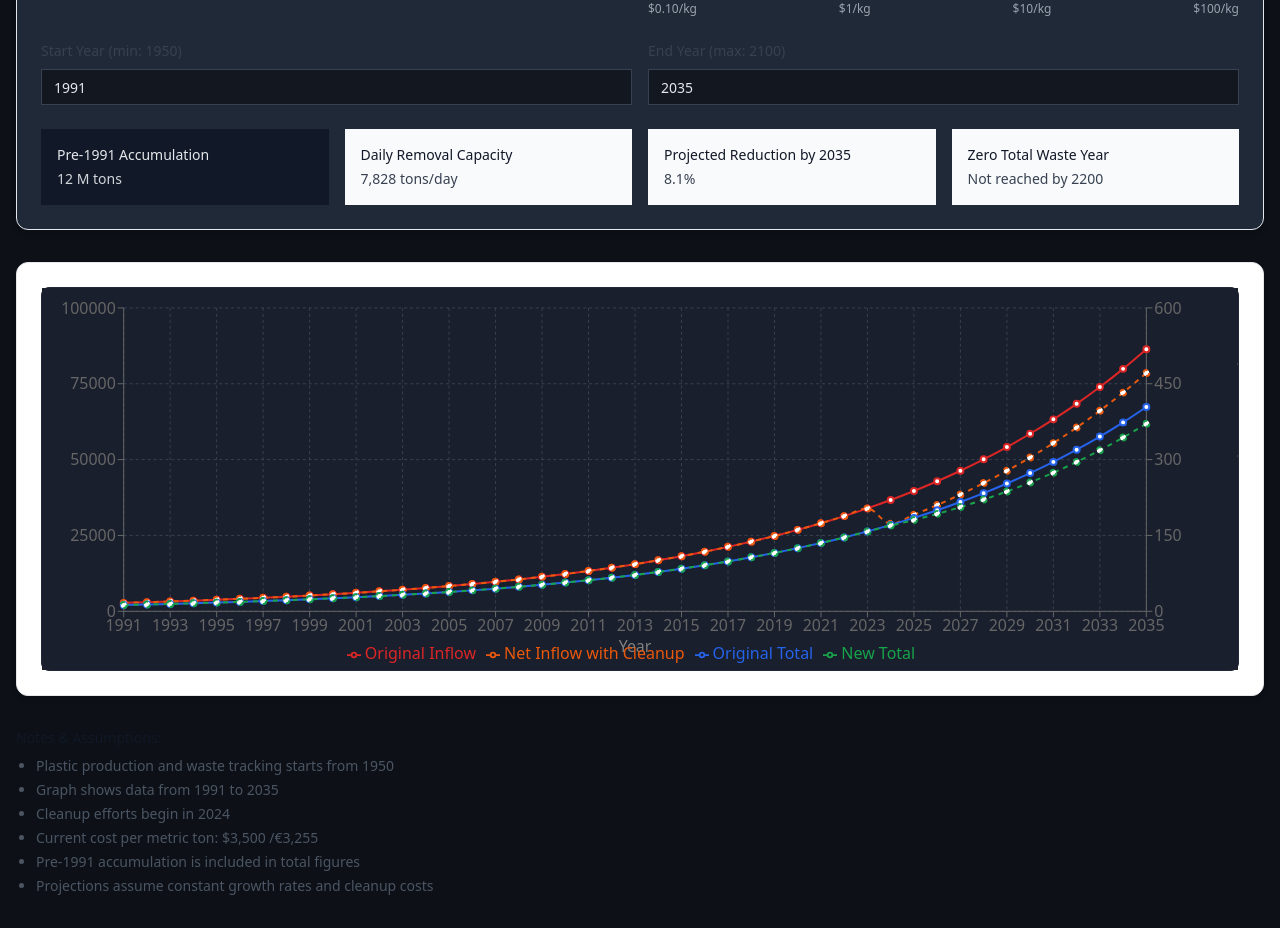
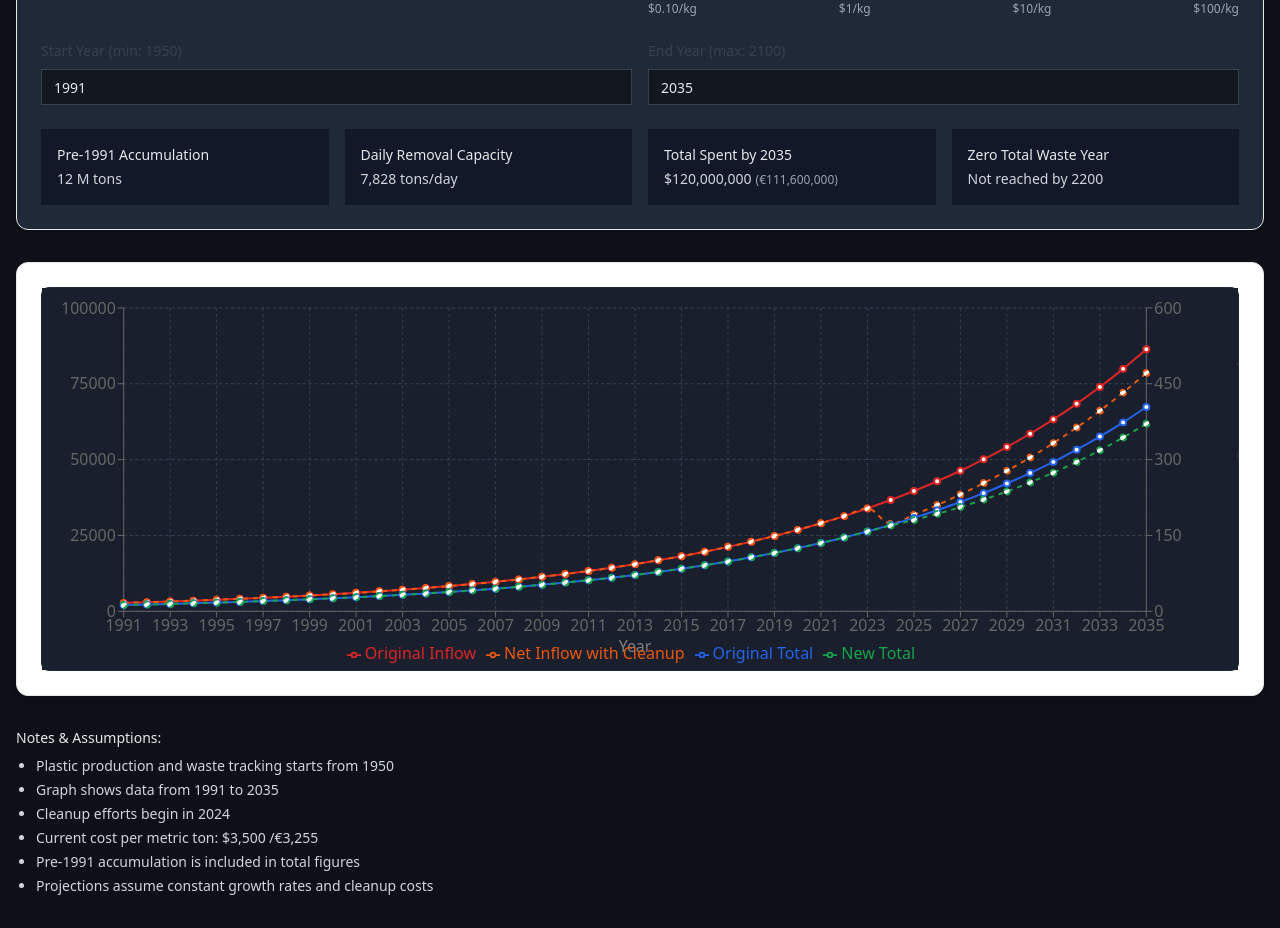
Before and after one commit to subashc2023/ocean-cleanup-simulator, a Next.js app: page / in a window 1280 px wide. Shown: the part 220-1148 px from the top of the page. Built offline with nearby package versions, Linux system fonts and the light colour scheme; no server answers.

Commit message:
Update CleanupSimulator.tsx

```diff
--- a/src/components/CleanupSimulator.tsx
+++ b/src/components/CleanupSimulator.tsx
@@ -28,6 +28,7 @@ const CleanupSimulator = () => {
   const [zeroYear, setZeroYear] = useState<number | null>(null);
   const [exchangeRate, setExchangeRate] = useState(0.93);
   const [isLoadingRate, setIsLoadingRate] = useState(true);
+  const [totalSpent, setTotalSpent] = useState(0);
 
   // Constants
   const PRODUCTION_START_YEAR = 1950;
@@ -107,6 +108,7 @@ const calculateZeroYear = (latestData: DataPoint | undefined): number | null =>
     const historicalAccumulation = calculateHistoricalAccumulation(startYear);
     let cumulativeTotal = historicalAccumulation;
     let cumulativeTotalNoCleanup = historicalAccumulation;
+    let totalSpentSoFar = 0;
 
     const costPerTon = costPerKg * 1000;
     const removalCapacity = (annualBudget / costPerTon) / 365;
@@ -127,6 +129,10 @@ const calculateZeroYear = (latestData: DataPoint | undefined): number | null =>
         cumulativeTotalNoCleanup += yearlyAmountNoCleanup;
       }
 
+      if (year >= CLEANUP_START_YEAR) {
+        totalSpentSoFar += removalPerDay * costPerKg * 365;
+      }
+
       results.push({
         year,
         originalWastePerDay: Math.round(wastePerDay),
@@ -137,6 +143,7 @@ const calculateZeroYear = (latestData: DataPoint | undefined): number | null =>
       });
     }
 
+    setTotalSpent(totalSpentSoFar);
     setData(results);
     setZeroYear(calculateZeroYear(results[results.length - 1]));
   }, [annualBudget, costPerKg, startYear, endYear]);
@@ -312,19 +319,24 @@ const calculateZeroYear = (latestData: DataPoint | undefined): number | null =>
                 <div className="font-medium text-gray-200">Pre-{startYear} Accumulation</div>
                 <div className="mt-1 text-gray-300">{Math.round(initialAccumulation).toLocaleString()} M tons</div>
               </div>
-              <div className="p-4 bg-gray-50 rounded-lg">
-                <div className="font-medium text-gray-900">Daily Removal Capacity</div>
-                <div className="mt-1 text-gray-700">
+              <div className="p-4 bg-gray-900 rounded-lg">
+                <div className="font-medium text-gray-200">Daily Removal Capacity</div>
+                <div className="mt-1 text-gray-300">
                   {Math.round(annualBudget / (costPerKg * 1000) / 365).toLocaleString()} tons/day
                 </div>
               </div>
-              <div className="p-4 bg-gray-50 rounded-lg">
-                <div className="font-medium text-gray-900">Projected Reduction by {endYear}</div>
-                <div className="mt-1 text-gray-700">{reductionPercent}%</div>
+              <div className="p-4 bg-gray-900 rounded-lg">
+                <div className="font-medium text-gray-200">Total Spent by {endYear}</div>
+                <div className="mt-1 text-gray-300">
+                  ${Math.round(totalSpent).toLocaleString()}
+                  {!isLoadingRate && <span className="text-gray-400 text-xs ml-1">
+                    (€{Math.round(totalSpent * exchangeRate).toLocaleString()})
+                  </span>}
+                </div>
               </div>
-              <div className="p-4 bg-gray-50 rounded-lg">
-                <div className="font-medium text-gray-900">Zero Total Waste Year</div>
-                <div className="mt-1 text-gray-700">
+              <div className="p-4 bg-gray-900 rounded-lg">
+                <div className="font-medium text-gray-200">Zero Total Waste Year</div>
+                <div className="mt-1 text-gray-300">
                   {zeroYear ? zeroYear : 'Not reached by 2200'}
                 </div>
               </div>
@@ -422,8 +434,8 @@ const calculateZeroYear = (latestData: DataPoint | undefined): number | null =>
         </CardContent>
       </Card>
 
-      <div className="text-sm text-gray-600 space-y-2">
-        <h3 className="font-medium text-gray-900">Notes & Assumptions:</h3>
+      <div className="text-sm text-gray-300 space-y-2">
+        <h3 className="font-medium text-gray-200">Notes & Assumptions:</h3>
         <ul className="list-disc pl-5 space-y-1">
           <li>Plastic production and waste tracking starts from {PRODUCTION_START_YEAR}</li>
           <li>Graph shows data from {startYear} to {endYear}</li>
```
